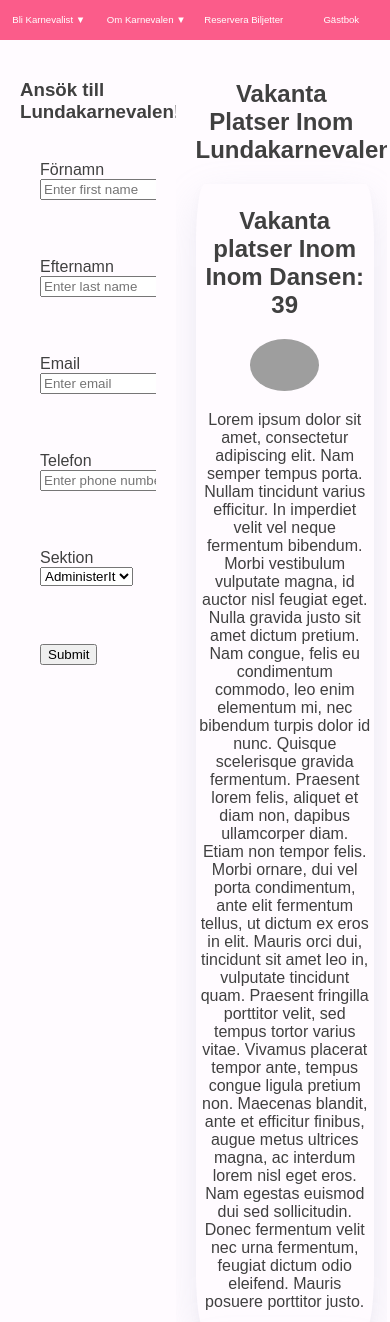
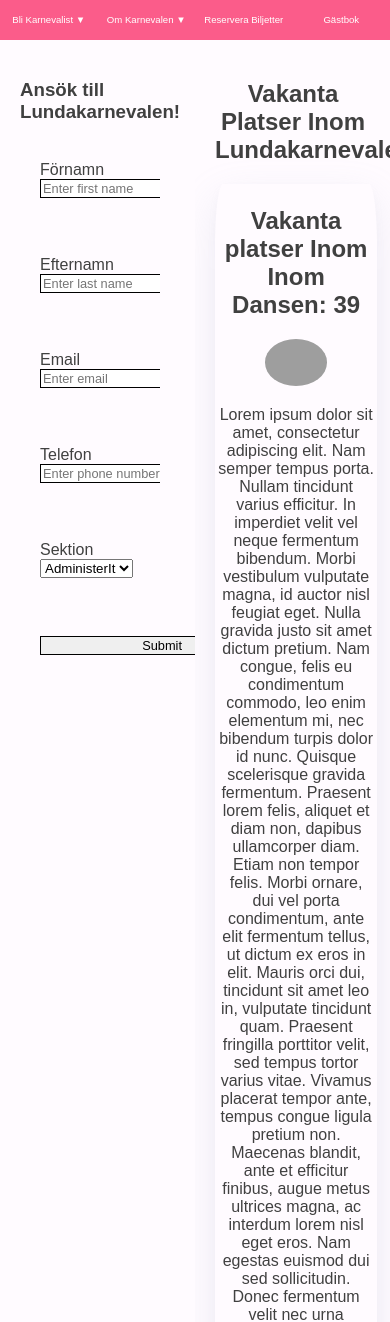
Before and after one commit to Vattenkruka/wuKarnevalen, a PHP site: the page made by ansök.html in a window 390 px wide; the page is wider, and only the part inside the window is pictured. Shown: the part 37-1359 px from the top of that part. Run offline with PHP 8.4, Linux system fonts and the light colour scheme; grey boxes are pictures that could not be loaded.

Commit message:
Update style.css

```diff
--- a/css/style.css
+++ b/css/style.css
@@ -394,10 +394,25 @@ header .img-logga{
 }
 .box-3-ansök{
 
-	width:55%;
+	width:50%;
+}
+.box-2-ansök{
+	float:left;
 }
 
-
+form{
+	width:90%;
+	height:auto;
+	font-size:100%;
+}
+input{
+	width:175%;
+	font-size:80%;
+	border:1px solid;
+}
+.submitbtn{
+	width:20%;
+}
 }
 
 /*---Submitknapp-form-Ansök--- */
```
